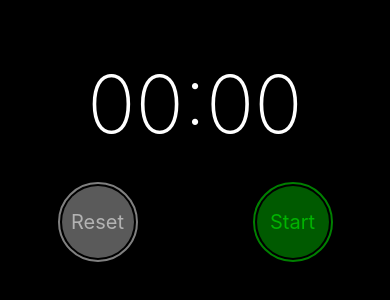
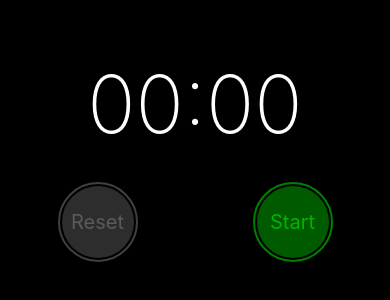
Before and after one commit to Ascendrospyder/Mobile-Timer-App, a React Native app in the folder IOSTimer/: screen / in a window 390 px wide. Shown: the part 264-564 px from the top of the page. Built offline with nearby package versions, Linux system fonts and the light colour scheme.

Commit message:
Changed the logic of the reset button to be more simple and when the timer is running or the time is at 0, the reset button is disabled and greyed out

```diff
--- a/IOSTimer/App.js
+++ b/IOSTimer/App.js
@@ -4,7 +4,6 @@
 export default function App() {
   const [isRunning, setIsRunning] = useState(false);
   const [currentTime, setCurrentTime] = useState(0);
-  const [isResetEnabled, setIsResetEnabled] = useState(false);
   let intervalId = null;
 
   useEffect(() => {
@@ -18,10 +17,6 @@
     return () => clearInterval(intervalId);
   }, [isRunning]);
 
-  const onPress = () => {
-    alert("Hello, World!");
-  };
-
   const formatTimeFunction = (totalSeconds) => {
     const mins = `${Math.floor(totalSeconds / 60)}`.padStart(2, "0"); // in case its 63 that will give 1.333 we want to floor that
     const seconds = `${totalSeconds % 60}`.padStart(2, "0");
@@ -29,17 +24,6 @@
     return mins + ":" + seconds; // if the string length of seconds is less than 2 append the 0 in front
   };
 
-  const onReset = () => {
-    // only reset when the timer is not running and is stopped
-    if (!isRunning) {
-      setCurrentTime(0);
-      setIsResetEnabled(false);
-    }
-  };
-
-  useEffect(() => {
-    setIsResetEnabled(true);
-  }, [isRunning]);
 
   // introducing reusable components
   const RoundedButton = ({
@@ -47,17 +31,17 @@
     textColour,
     buttonColour,
     onPressFunction,
-    isDisabled,
+    disabled,
   }) => {
     return (
       <Pressable
         onPress={onPressFunction}
         style={({ pressed }) => ({
           ...styles.outerButton,
-          opacity: pressed ? 0.5 : undefined,
+          opacity: pressed || disabled ? 0.5 : undefined,
           borderColor: buttonColour,
         })}
-        disabled={isDisabled}
+        disabled={disabled}
       >
         <View style={[styles.innerButton, { backgroundColor: buttonColour }]}>
           <Text style={[styles.buttonText, { color: textColour }]}>{text}</Text>
@@ -74,8 +58,8 @@
           text={"Reset"}
           textColour={"white"}
           buttonColour={"grey"}
-          onPressFunction={onReset}
-          disabled={!isResetEnabled}
+          onPressFunction={() => setCurrentTime(0)}
+          disabled={isRunning || currentTime == 0}
         />
         {isRunning ? ( // check if isRunning, then we show the stop, if not show start
           <RoundedButton
--- a/IOSTimer/package.json
+++ b/IOSTimer/package.json
@@ -9,10 +9,13 @@
     "web": "expo start --web"
   },
   "dependencies": {
+    "@react-navigation/native": "^6.1.8",
     "expo": "~49.0.13",
     "expo-status-bar": "~1.6.0",
     "react": "18.2.0",
-    "react-native": "0.72.5"
+    "react-native": "0.72.5",
+    "react-native-screens": "~3.22.0",
+    "react-native-safe-area-context": "4.6.3"
   },
   "devDependencies": {
     "@babel/core": "^7.20.0"
```
Also changed, not shown: 1 other file (tests, documents, lock files or other folders).
